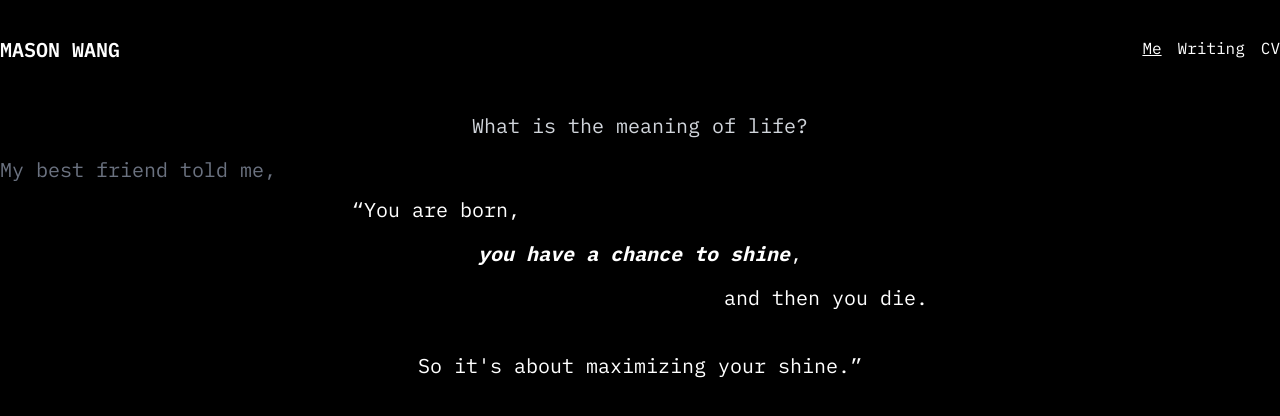
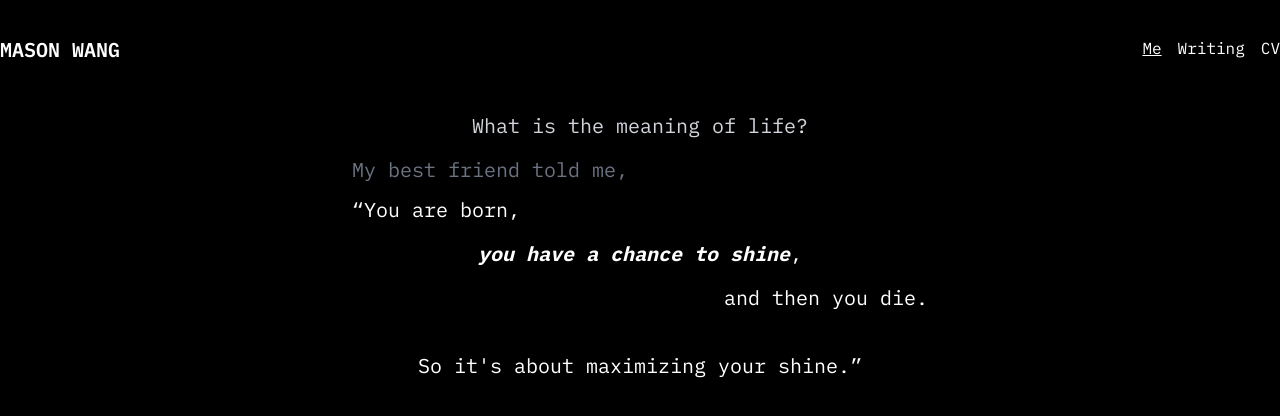
Before and after one commit to masonwang025/masonjwang.com, a Next.js app: page / in a window 1280 px wide. Shown: the top 416 px of the page. Built offline with nearby package versions, Linux system fonts and the light colour scheme.

Commit message:
checkpoint

```diff
--- a/src/components/home/sections/Hero.tsx
+++ b/src/components/home/sections/Hero.tsx
@@ -1,10 +1,10 @@
 function Hero() {
-  return <div className="pt-28 pb-14 container mx-auto min-h-screen flex flex-col">
+  return <div className="pt-28 pb-14 container mx-auto min-h-screen">
     <div>
       <div><p className="header text-xl text-gray-300 text-center">What is the meaning of life?</p></div>
-      <div><p className="header text-xl text-gray-500 pt-4 pb-3">My best friend told me,</p></div>
     </div>
     <div className="mx-auto container max-w-xl">
+      <div><p className="header text-xl text-gray-500 pt-4 pb-3">My best friend told me,</p></div>
       <div className="flex flex-1 grow flex-col space-y-4 pb-10">
         <div>
           <p className="header text-xl text-left">&ldquo;You are born,</p>
```
Also changed, not shown: package.json (+6 -5 lines), 1 other file (tests, documents, lock files or other folders).
